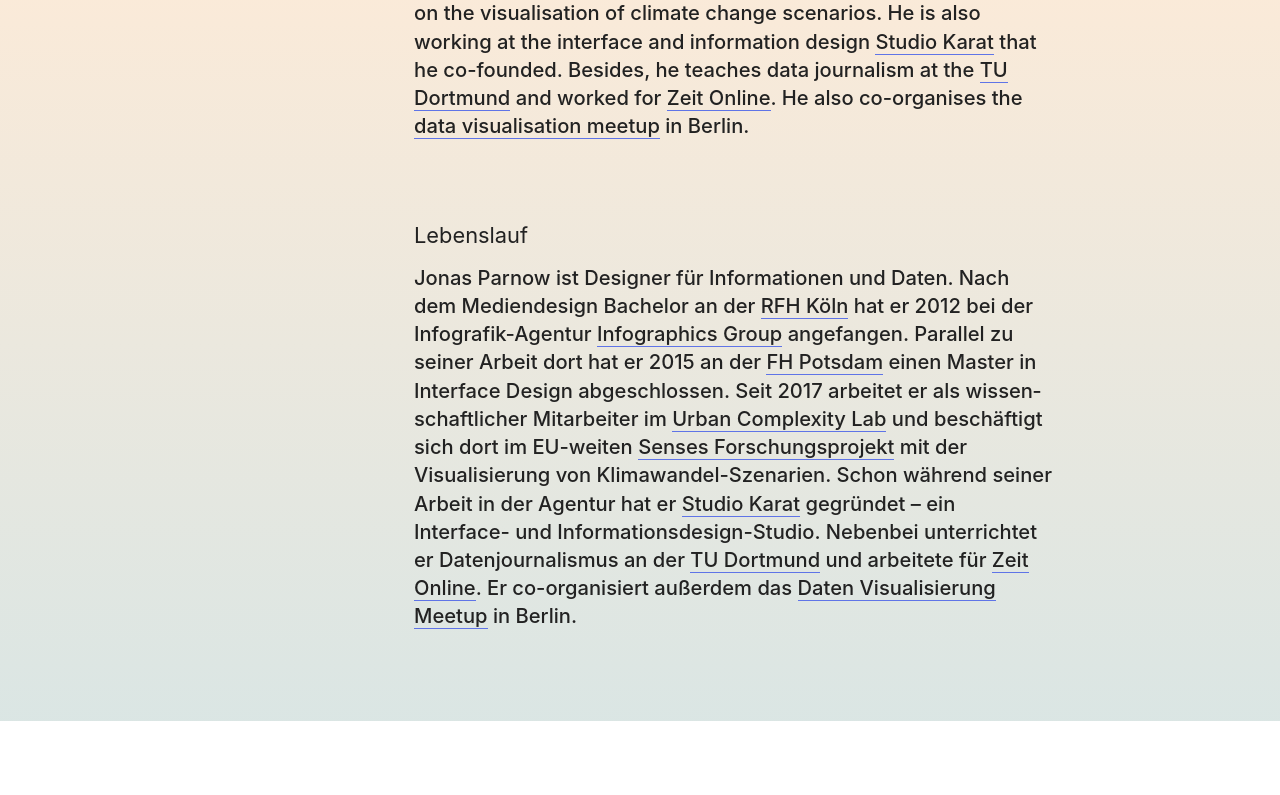
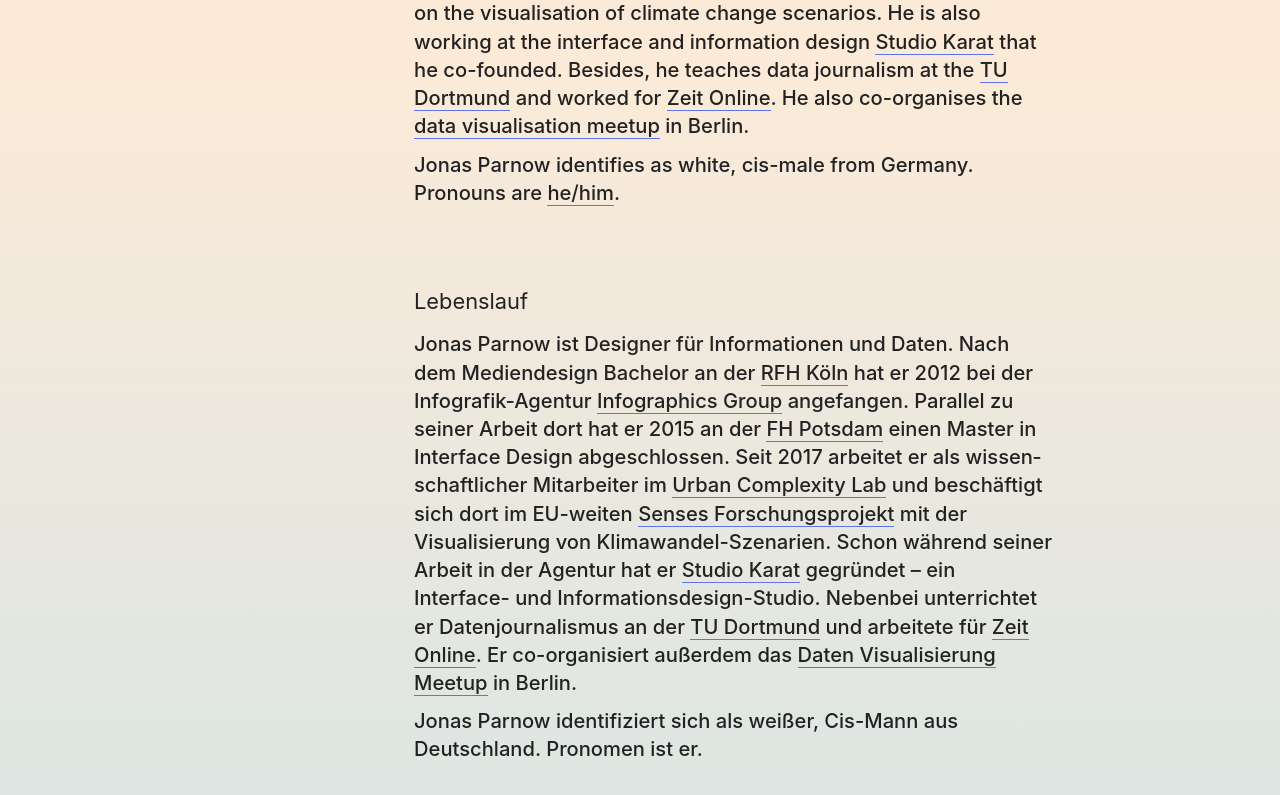
Before and after one commit to kimalbrecht/jonasparnow.com, a Nuxt app: page / in a window 1280 px wide. Shown: the part 2396-3191 px from the top of the page. Before the commit the page ends 3117 px from the top, so only its background shows below. Built offline with nearby package versions, Linux system fonts and the light colour scheme; a web font is replaced by a local one.

Commit message:
identity added

```diff
--- a/pages/index.vue
+++ b/pages/index.vue
@@ -47,10 +47,12 @@
     <section>
       <h4>Vita</h4>
       <p>Jonas Parnow is a designer for in&shy;for&shy;ma&shy;tion and data. After his media design Bachelor of Arts from the <a href="https://www.rfh-koeln.de/">RFH Cologne</a> in 2012 he started at the info&shy;graphic agency <a href="https://infographics.group/">Infographics Group</a>. Besides that, he finished his design Master of Arts at the <a href="https://www.fh-potsdam.de/studieren/fachbereiche/design/">FH Potsdam</a>. Since 2017, he works as a part-time research associate at the <a href="https://uclab.fh-potsdam.de/">Urban Complexity Lab</a> in the EU-funded <a href="http://senses-project.org/">Senses research project</a> on the vi&shy;su&shy;al&shy;isa&shy;tion of climate change scenarios. He is also working at the inter&shy;face and in&shy;for&shy;ma&shy;tion design <a href="http://karat.studio">Studio Karat</a> that he co-founded. Besides, he teaches data journalism at the <a href="https://journalistik.tu-dortmund.de/">TU Dortmund</a> and worked for <a href="https://www.zeit.de/index">Zeit Online</a>. He also co-organises the <a href="https://datavis.berlin">data vi&shy;su&shy;al&shy;isa&shy;tion meetup</a> in Berlin.</p>
+      <p>Jonas Parnow identifies as white, cis-male from Germany. Pronouns are <a href="https://www.mypronouns.org/he-him">he/him</a>.</p>
     </section>
     <section lang="de">
       <h4>Lebenslauf</h4>
       <p>Jonas Parnow ist Designer für Informationen und Daten. Nach dem Mediendesign Bachelor an der <a href="https://www.rfh-koeln.de/">RFH Köln</a> hat er 2012 bei der Infografik-Agentur <a href="https://infographics.group/">Infographics Group</a> angefangen. Parallel zu seiner Arbeit dort hat er 2015 an der <a href="https://www.fh-potsdam.de/studieren/fachbereiche/design/">FH Potsdam</a> einen Master in Interface Design abgeschlossen. Seit 2017 arbeitet er als wissen&shy;schaftlicher Mitarbeiter im <a href="https://uclab.fh-potsdam.de/">Urban Complexity Lab</a> und beschäftigt sich dort im EU-weiten <a href="http://senses-project.org/">Senses Forschungs&shy;projekt</a> mit der Visualisierung von Klimawandel-Szenarien. Schon während seiner Arbeit in der Agentur hat er <a href="http://karat.studio">Studio Karat</a> gegründet – ein Interface- und Informations&shy;design-Studio. Nebenbei unterrichtet er Datenjournalismus an der <a href="https://journalistik.tu-dortmund.de/">TU Dortmund</a> und arbeitete für <a href="https://www.zeit.de/index">Zeit Online</a>. Er co-organisiert außerdem das <a href="https://datavis.berlin">Daten Visualisierung Meetup</a> in Berlin.</p>
+      <p>Jonas Parnow identifiziert sich als weißer, Cis-Mann aus Deutschland. Pronomen ist er.</p>
     </section>
   </div>
 </template>
```
